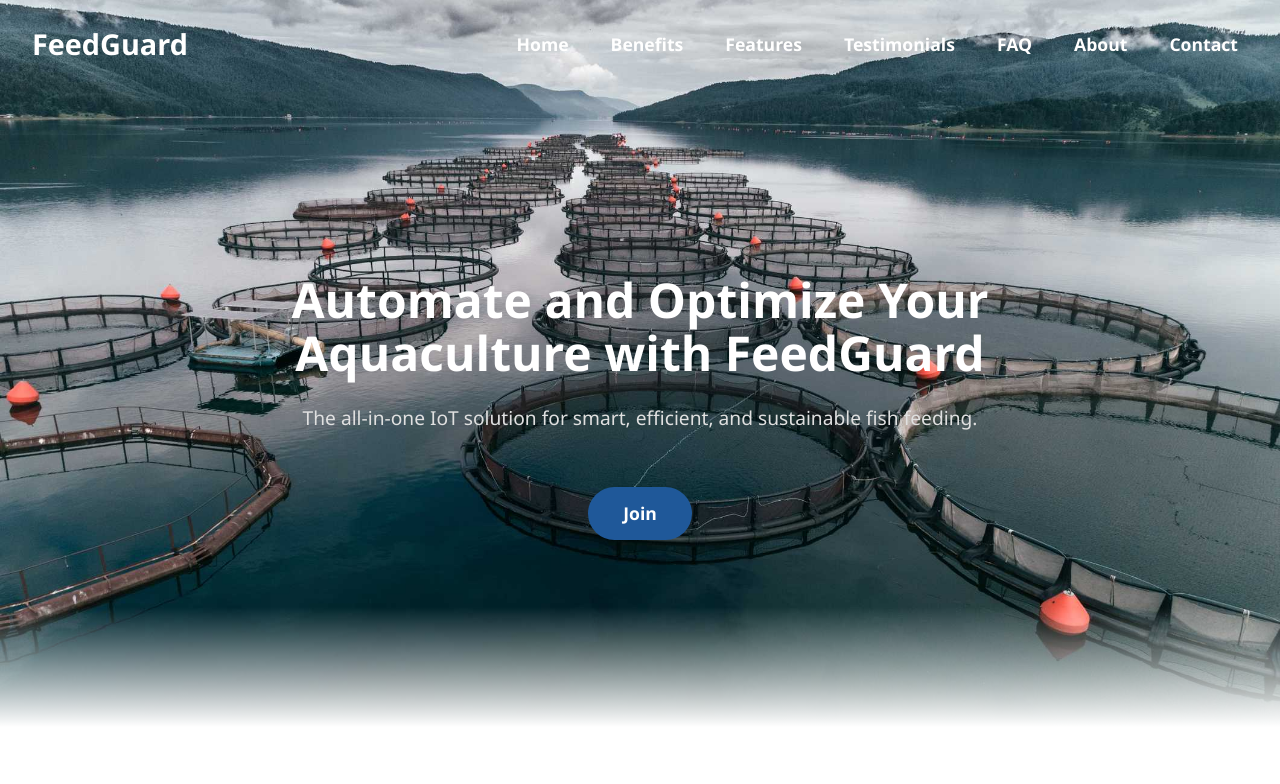
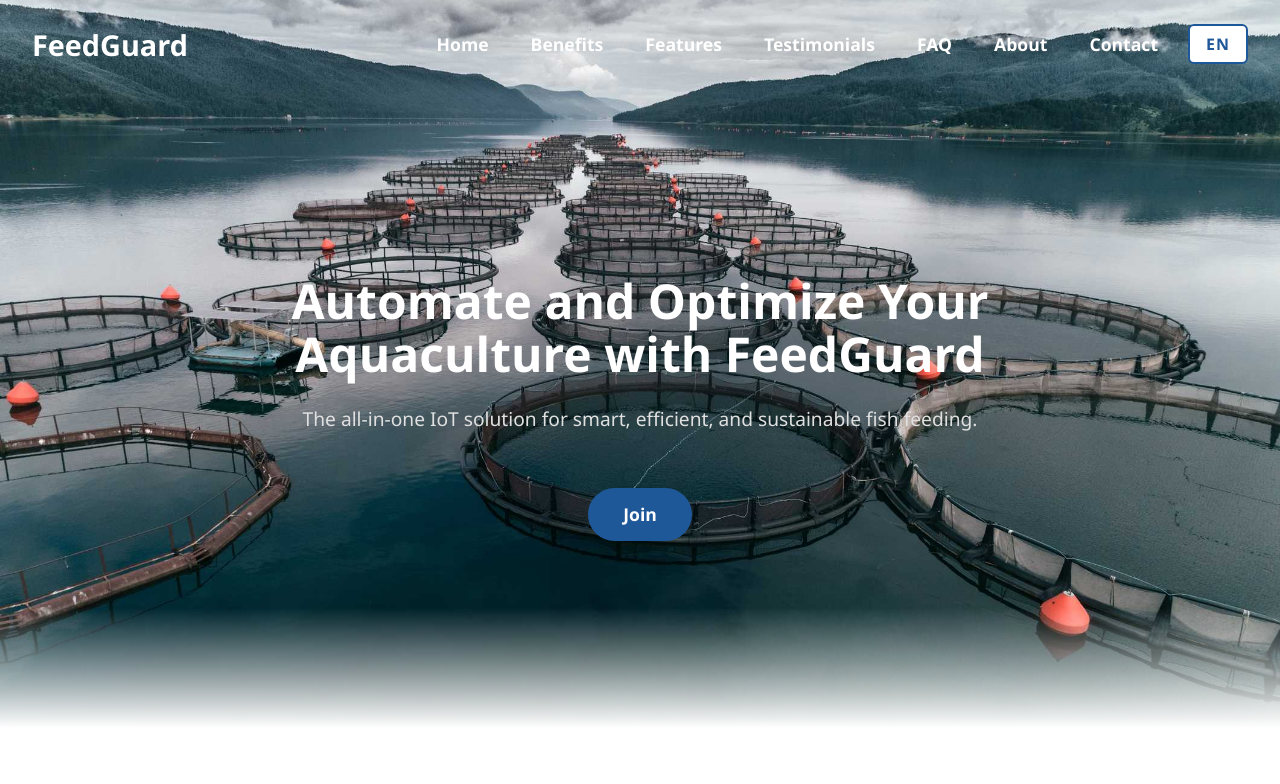
Before and after one commit to HorsesDevelopers/Landing-Page, a plain HTML site: page index.html in a window 1280 px wide. Shown: the top 784 px of the page. Drawn offline with Linux system fonts and the light colour scheme.

Commit message:
feat: added language buttom

```diff
--- a/index.html
+++ b/index.html
@@ -20,6 +20,7 @@
     <a href="#about" class="nav-link">About</a>
     <a href="#contact" class="nav-link">Contact</a>
   </nav>
+  <a href="https://horsesdevelopers.github.io/Landing-Page/" class="lang-btn" title="Switch to English">EN</a>
 </header>
 
     <section class="hero" id="hero">
--- a/styles.css
+++ b/styles.css
@@ -21,6 +21,26 @@ body {
   top: 0;
   z-index: 100;
 }
+
+.lang-btn {
+  margin-left: 20px;
+  padding: 7px 16px;
+  background-color: #fff;
+  color: #1f5899;
+  border: 2px solid #1f5899;
+  border-radius: 6px;
+  font-weight: bold;
+  font-size: 1rem;
+  text-decoration: none;
+  transition: background 0.2s, color 0.2s;
+  cursor: pointer;
+  letter-spacing: 1px;
+}
+.lang-btn:hover {
+  background-color: #1f5899;
+  color: #fff;
+}
+
 
 .logo {
   flex: 1;
@@ -532,4 +552,5 @@ body {
   padding: 0.3em 1em;
   transition: background 0.3s, color 0.3s;
 }
+
 }
```
Lines whose indentation alone changed are shown as unchanged.
